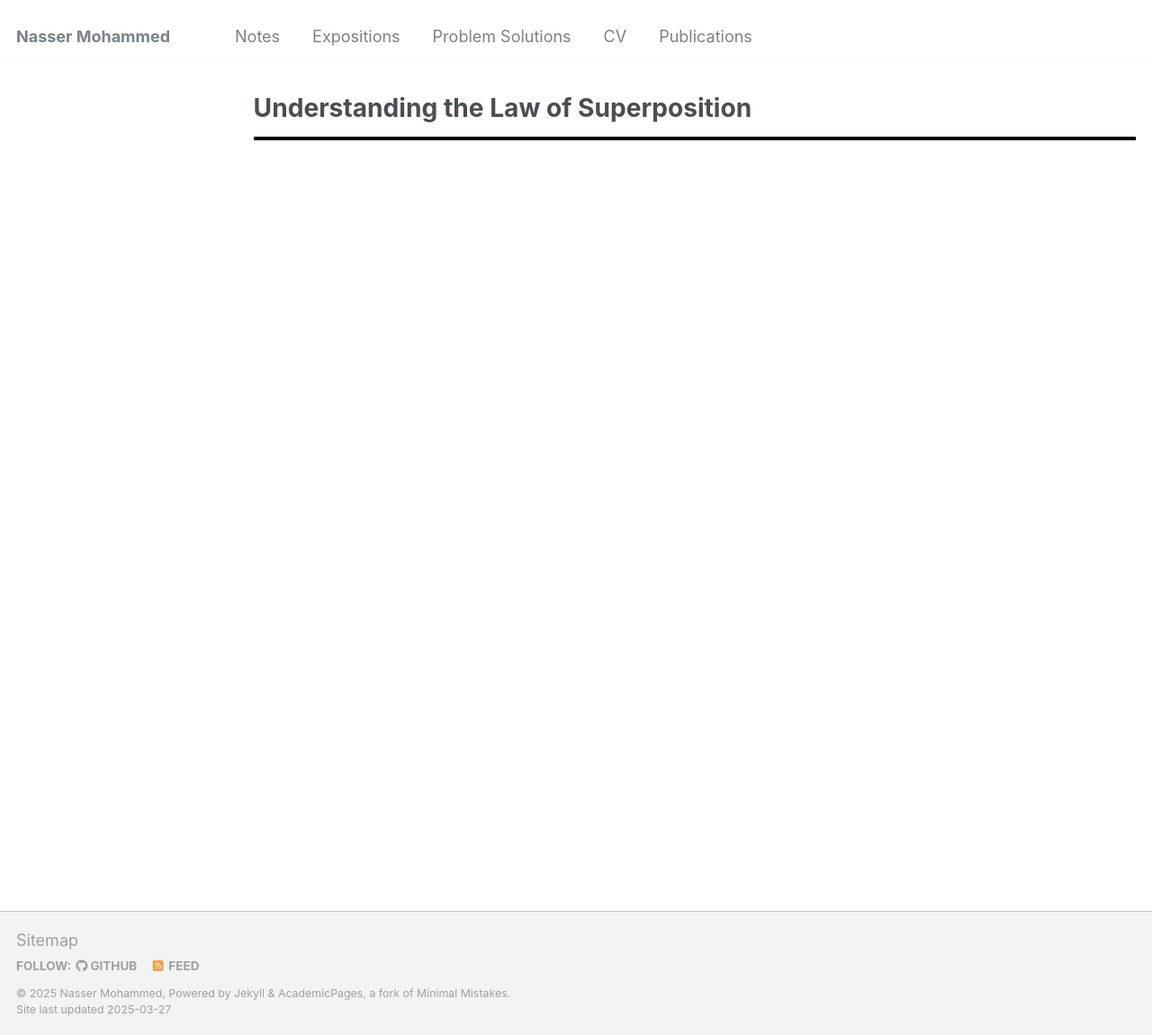
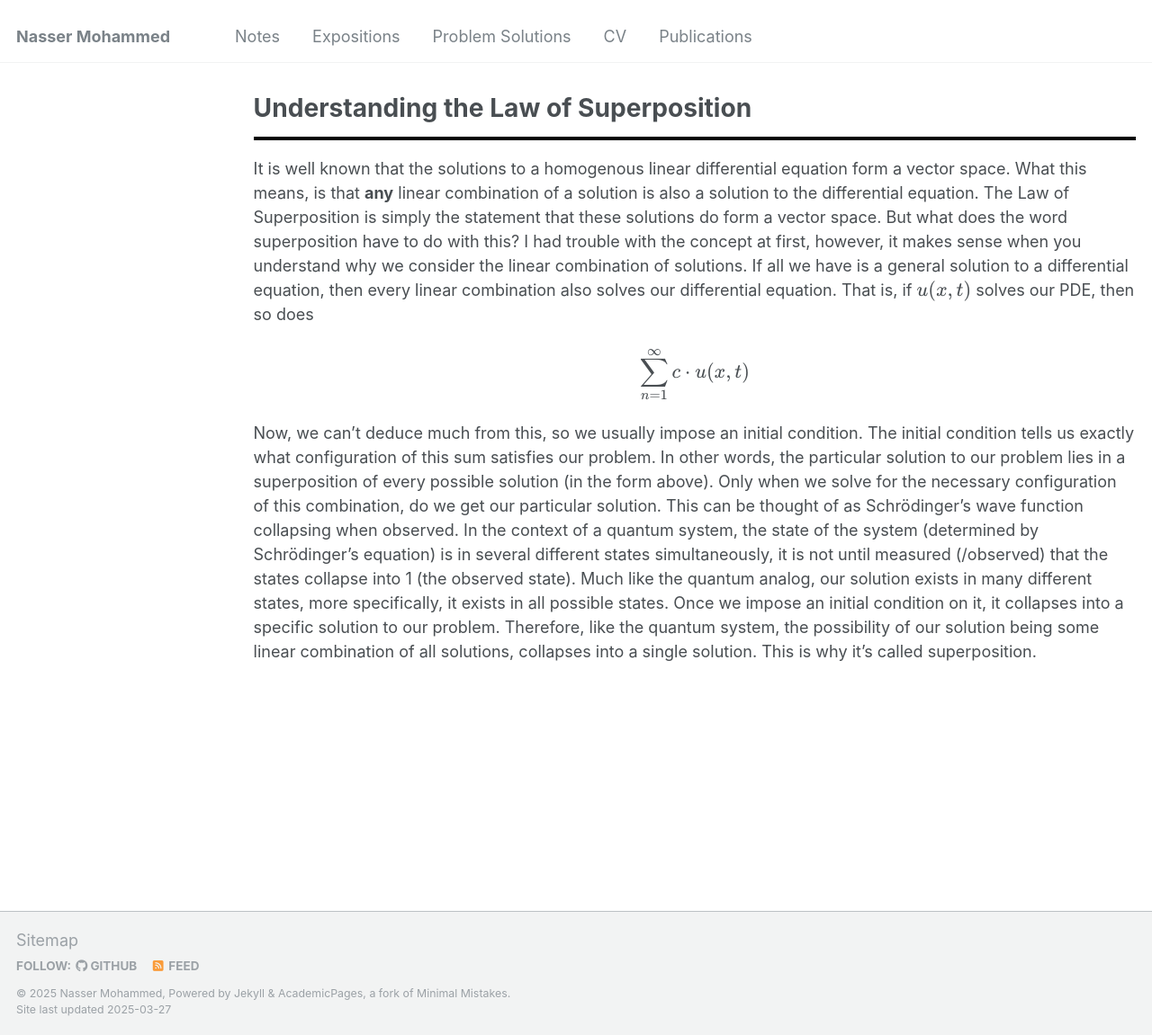
Before and after one commit to Nasser-Mohammed/Nasser-Mohammed.github.io, a Jekyll site: the page built from _pages/notes/pde/superposition.md, in a window 1280 px wide and 1151 px high. Shown: the whole window at 90% size. Built offline with Jekyll 4.4.1, drawn with Linux system fonts in a browser that asks for light colours.

Commit message:
Update superposition.md

```diff
--- a/_pages/notes/pde/superposition.md
+++ b/_pages/notes/pde/superposition.md
@@ -5,3 +5,6 @@ permalink: /notes/pde/law-of-superposition/
 author_profile: false
 ---
 <hr style="border: 2px solid black;">
+It is well known that the solutions to a homogenous linear differential equation form a vector space. What this means, is that **any** linear combination of a solution is also a solution to the differential equation. The Law of Superposition is simply the statement that these solutions do form a vector space. But what does the word superposition have to do with this? I had trouble with the concept at first, however, it makes sense when you understand why we consider the linear combination of solutions. If all we have is a general solution to a differential equation, then every linear combination also solves our differential equation. That is, if \\(u(x,t)\\) solves our PDE, then so does
+\\[\sum_{n=1}^{\infty}c\cdot u(x,t)\\]
+Now, we can't deduce much from this, so we usually impose an initial condition. The initial condition tells us exactly what configuration of this sum satisfies our problem. In other words, the particular solution to our problem lies in a superposition of every possible solution (in the form above). Only when we solve for the necessary configuration of this combination, do we get our particular solution. This can be thought of as Schrödinger's wave function collapsing when observed. In the context of a quantum system, the state of the system (determined by Schrödinger's equation) is in several different states simultaneously, it is not until measured (/observed) that the states collapse into 1 (the observed state). Much like the quantum analog, our solution exists in many different states, more specifically, it exists in all possible states. Once we impose an initial condition on it, it collapses into a specific solution to our problem. Therefore, like the quantum system, the possibility of our solution being some linear combination of all solutions, collapses into a single solution. This is why it's called superposition.
```
